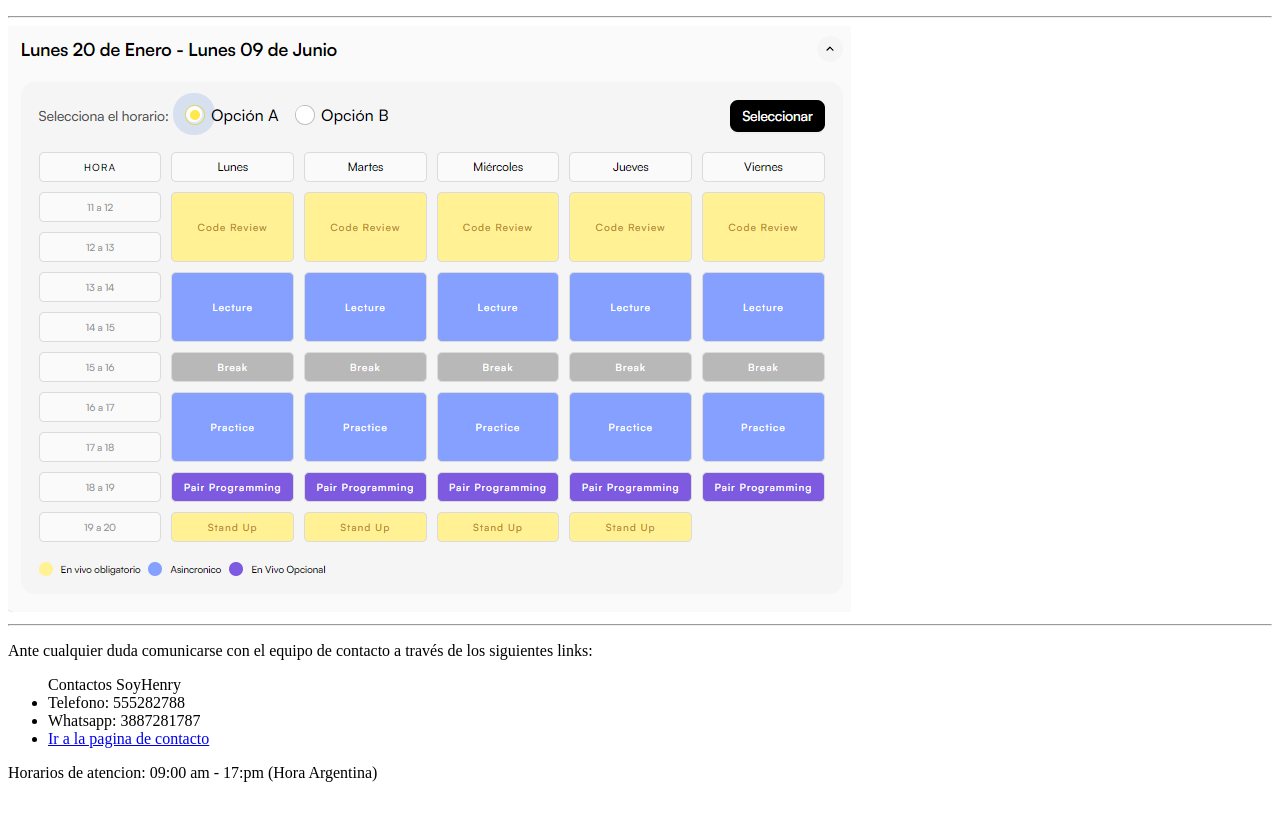
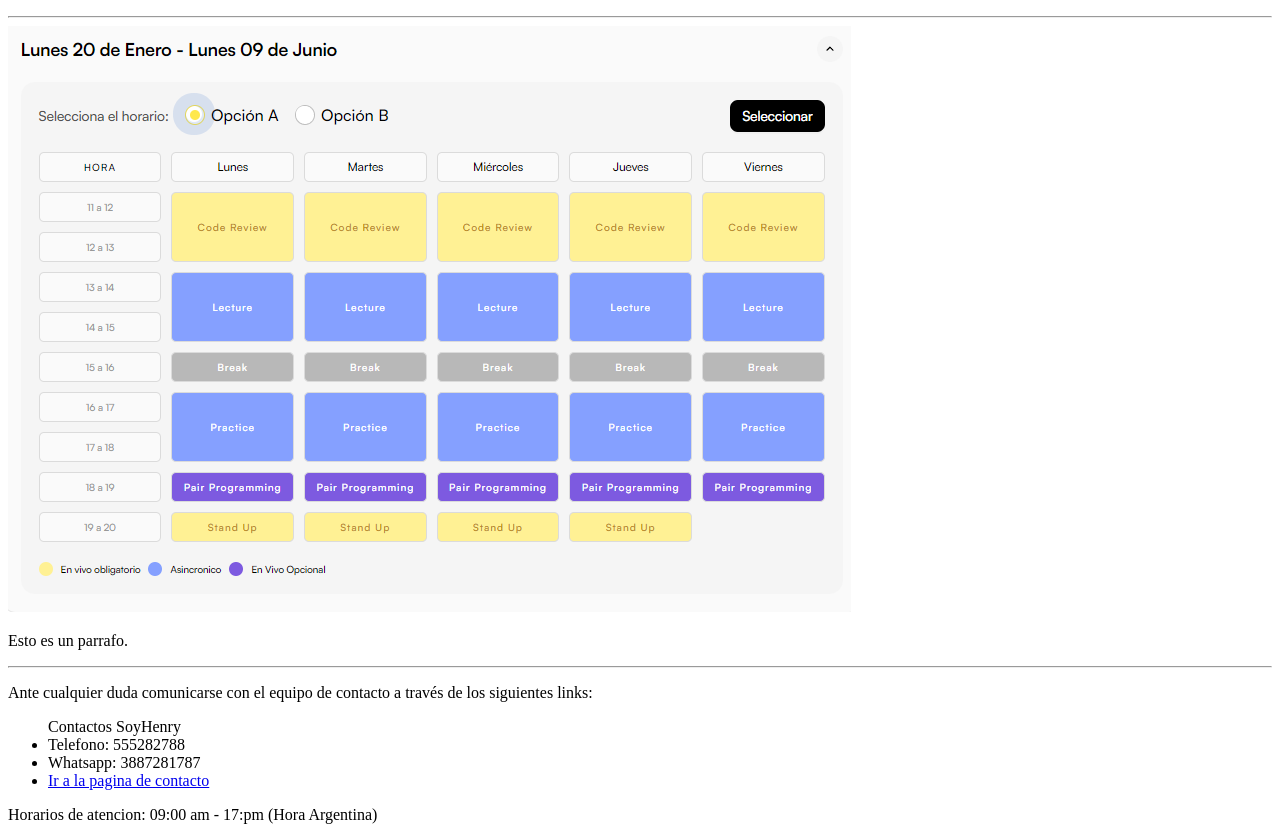
Before and after one commit to martinezdap25/htmlFile, a plain HTML site: page index.html in a window 1280 px wide. Shown: the part 105-945 px from the top of the page. Before the commit the page ends 903 px from the top, so only its background shows below. Drawn offline with Linux system fonts and the light colour scheme.

Commit message:
Agregue parrafo en index

```diff
--- a/index.html
+++ b/index.html
@@ -1,10 +1,12 @@
 <!DOCTYPE html>
 <html lang="es">
+
 <head>
   <meta charset="UTF-8" />
   <meta name="viewport" content="width=device-width, initial-scale=1.0" />
   <title>Mi Primer Sitio Web</title>
 </head>
+
 <body>
   <header>
     <h1>Mi primera pagina web - Ignacio Martinez</h1>
@@ -15,6 +17,10 @@
   <main>
     <div>
       <img src="/img/captura.png" alt="horarios henry">
+    </div>
+
+    <div>
+      <p>Esto es un parrafo.</p>
     </div>
   </main>
 
@@ -31,4 +37,5 @@
     <p>Horarios de atencion: <span> 09:00 am - 17:pm (Hora Argentina) </span></p>
   </footer>
 </body>
+
 </html>
```
Lines whose indentation alone changed are shown as unchanged.
